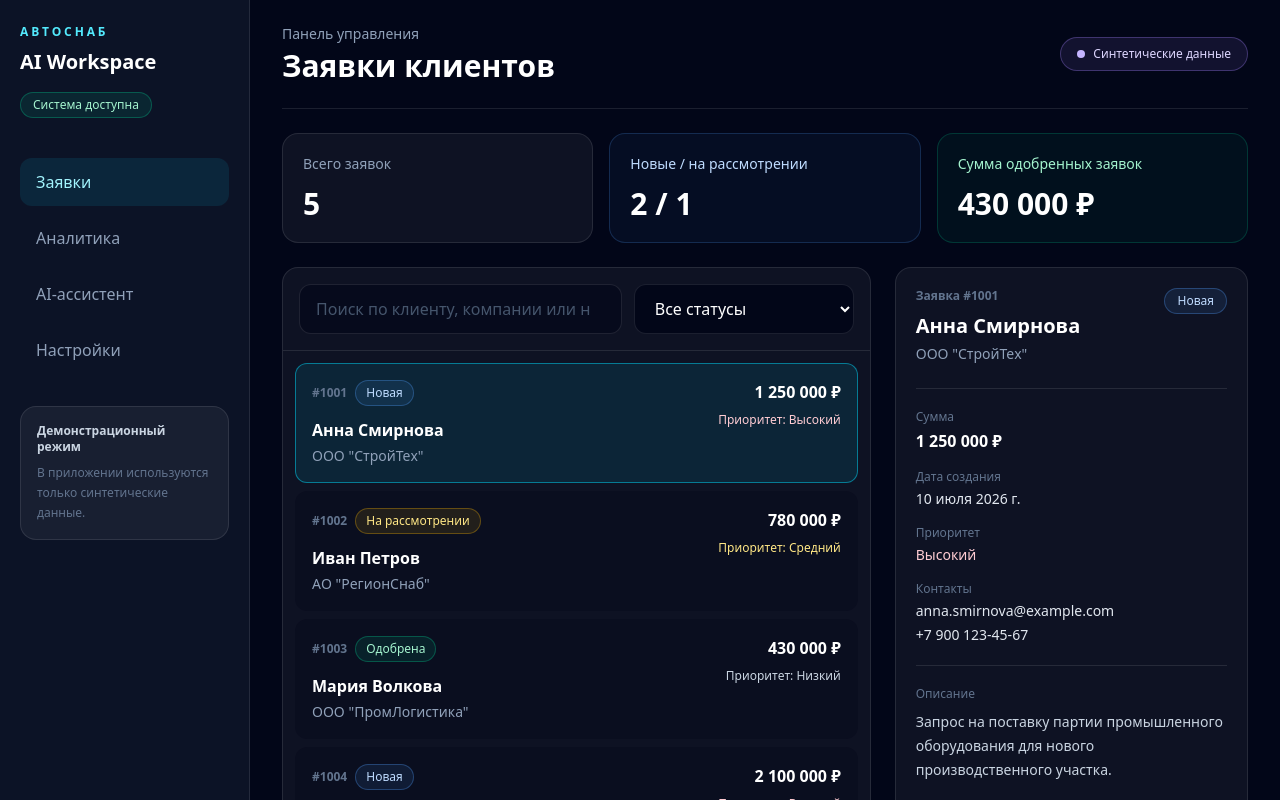
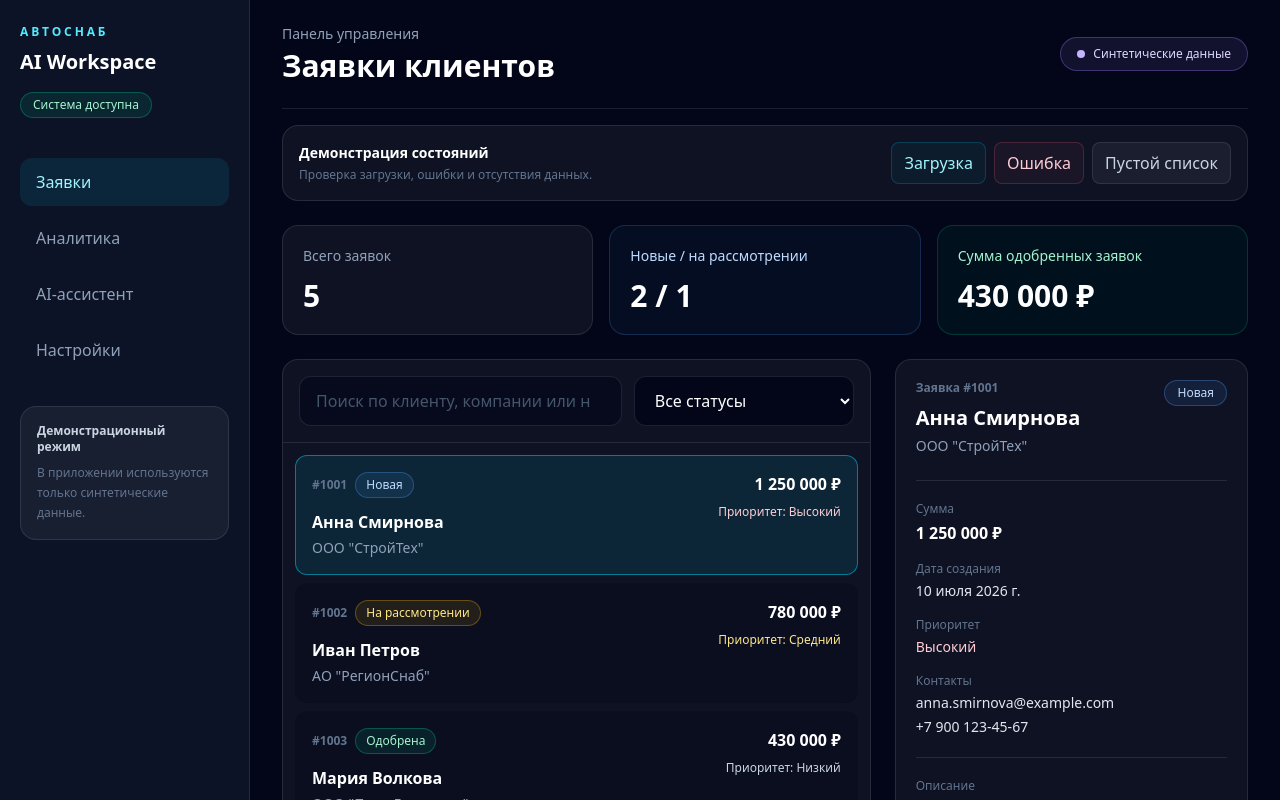
Before and after one commit to Den-is-Ka/autosnab-copilotkit-demo, a Next.js app: page / in a window 1280 px wide. Shown: the top 800 px of the page. Built offline with nearby package versions, Linux system fonts and the light colour scheme.

Commit message:
добавил ошибки загрузки панели мониторинга и пустые состояния

```diff
--- a/src/components/applications_dashboard.tsx
+++ b/src/components/applications_dashboard.tsx
@@ -2,6 +2,11 @@
 
 import { useMemo, useState } from "react";
 
+import {
+  DashboardEmptyState,
+  DashboardErrorState,
+  DashboardLoadingState,
+} from "@/components/dashboard_states";
 import { StatusChangeModal } from "@/components/status_change_modal";
 import {
   ToastNotification,
@@ -15,6 +20,8 @@ import type {
 } from "@/types/application";
 
 type StatusFilter = "all" | ApplicationStatus;
+
+type DashboardViewState = "ready" | "loading" | "error" | "empty";
 
 const statusLabels: Record<ApplicationStatus, string> = {
   new: "Новая",
@@ -62,9 +69,11 @@ export function ApplicationsDashboard() {
   const [applications, setApplications] = useState(initialApplications);
   const [searchQuery, setSearchQuery] = useState("");
   const [statusFilter, setStatusFilter] = useState<StatusFilter>("all");
+
   const [selectedApplicationId, setSelectedApplicationId] = useState(
     initialApplications[0].id,
   );
+
   const [isStatusModalOpen, setIsStatusModalOpen] = useState(false);
 
   const [pendingStatus, setPendingStatus] = useState<ApplicationStatus>(
@@ -77,6 +86,9 @@ const [toast, setToast] = useState<{
     message: string;
     kind: ToastKind;
   } | null>(null);
+
+  const [dashboardViewState, setDashboardViewState] =
+    useState<DashboardViewState>("ready");
 
   const filteredApplications = useMemo(() => {
     const normalizedQuery = searchQuery.trim().toLowerCase();
@@ -155,7 +167,52 @@ async function handleConfirmStatusChange() {
     message: `Статус заявки #${applicationId} изменён: «${statusLabels[previousStatus]}» → «${statusLabels[pendingStatus]}».`,
   });
 }
+async function handleSimulateLoading() {
+  setDashboardViewState("loading");
 
+  await new Promise<void>((resolve) => {
+    window.setTimeout(resolve, 1200);
+  });
+
+  setDashboardViewState("ready");
+
+  setToast({
+    kind: "info",
+    message: "Данные заявок успешно загружены.",
+  });
+}
+
+function handleSimulateError() {
+  setDashboardViewState("error");
+}
+
+function handleSimulateEmptyState() {
+  setDashboardViewState("empty");
+}
+
+async function handleRetryDashboard() {
+  setDashboardViewState("loading");
+
+  await new Promise<void>((resolve) => {
+    window.setTimeout(resolve, 1200);
+  });
+
+  setDashboardViewState("ready");
+
+  setToast({
+    kind: "success",
+    message: "Соединение восстановлено. Заявки снова доступны.",
+  });
+}
+
+function handleRestoreDashboard() {
+  setDashboardViewState("ready");
+
+  setToast({
+    kind: "success",
+    message: "Демонстрационные заявки восстановлены.",
+  });
+}
   return (
     <div className="min-h-screen bg-slate-950 text-slate-100">
       <div className="grid min-h-screen lg:grid-cols-[250px_minmax(0,1fr)]">
@@ -233,7 +290,63 @@ async function handleConfirmStatusChange() {
             </div>
           </header>
 
-          <section className="mt-6 grid gap-4 sm:grid-cols-2 xl:grid-cols-3">
+                    <section className="mt-4 flex flex-col gap-3 rounded-2xl border border-white/10 bg-white/5 p-4 sm:flex-row sm:items-center sm:justify-between">
+            <div>
+              <p className="text-sm font-semibold text-white">
+                Демонстрация состояний
+              </p>
+
+              <p className="mt-1 text-xs text-slate-500">
+                Проверка загрузки, ошибки и отсутствия данных.
+              </p>
+            </div>
+
+            <div className="flex flex-wrap gap-2">
+              <button
+                type="button"
+                onClick={handleSimulateLoading}
+                disabled={dashboardViewState === "loading"}
+                className="rounded-lg border border-cyan-400/20 bg-cyan-400/5 px-3 py-2 text-xs font-medium text-cyan-200 transition hover:bg-cyan-400/10 disabled:cursor-wait disabled:opacity-50"
+              >
+                Загрузка
+              </button>
+
+              <button
+                type="button"
+                onClick={handleSimulateError}
+                disabled={dashboardViewState === "loading"}
+                className="rounded-lg border border-rose-400/20 bg-rose-400/5 px-3 py-2 text-xs font-medium text-rose-200 transition hover:bg-rose-400/10 disabled:opacity-50"
+              >
+                Ошибка
+              </button>
+
+              <button
+                type="button"
+                onClick={handleSimulateEmptyState}
+                disabled={dashboardViewState === "loading"}
+                className="rounded-lg border border-white/10 bg-white/5 px-3 py-2 text-xs font-medium text-slate-300 transition hover:bg-white/10 disabled:opacity-50"
+              >
+                Пустой список
+              </button>
+            </div>
+          </section>
+
+                    {dashboardViewState === "loading" ? (
+            <DashboardLoadingState />
+          ) : null}
+
+          {dashboardViewState === "error" ? (
+            <DashboardErrorState onRetry={handleRetryDashboard} />
+          ) : null}
+
+          {dashboardViewState === "empty" ? (
+            <DashboardEmptyState onRestore={handleRestoreDashboard} />
+          ) : null}
+
+          <section className={`mt-6 gap-4 sm:grid-cols-2 xl:grid-cols-3 ${
+                                dashboardViewState === "ready" ? "grid" : "hidden"
+                              }`}
+                            >
             <article className="rounded-2xl border border-white/10 bg-white/5 p-5">
               <p className="text-sm text-slate-400">Всего заявок</p>
               <p className="mt-3 text-3xl font-bold text-white">
@@ -258,7 +371,10 @@ async function handleConfirmStatusChange() {
             </article>
           </section>
 
-          <section className="mt-6 grid gap-6 xl:grid-cols-[minmax(0,1.25fr)_minmax(320px,0.75fr)]">
+          <section className={`mt-6 gap-6 xl:grid-cols-[minmax(0,1.25fr)_minmax(320px,0.75fr)] ${
+                    dashboardViewState === "ready" ? "grid" : "hidden"
+                  }`}
+                >
             <div className="min-w-0 rounded-2xl border border-white/10 bg-white/5">
               <div className="grid gap-3 border-b border-white/10 p-4 sm:grid-cols-[minmax(0,1fr)_220px]">
                 <label>
--- /dev/null
+++ b/src/components/dashboard_states.tsx
@@ -0,0 +1,105 @@
+"use client";
+
+interface DashboardErrorStateProps {
+  onRetry: () => void;
+}
+
+interface DashboardEmptyStateProps {
+  onRestore: () => void;
+}
+
+export function DashboardLoadingState() {
+  return (
+    <section
+      aria-busy="true"
+      aria-live="polite"
+      className="mt-6 rounded-3xl border border-white/10 bg-white/5 p-5 sm:p-6"
+    >
+      <div className="flex items-center gap-3">
+        <span className="h-5 w-5 animate-spin rounded-full border-2 border-cyan-300/30 border-t-cyan-300" />
+
+        <div>
+          <h3 className="font-semibold text-white">Загружаем заявки</h3>
+          <p className="mt-1 text-sm text-slate-500">
+            Получаем актуальные данные и подготавливаем панель управления.
+          </p>
+        </div>
+      </div>
+
+      <div className="mt-6 grid animate-pulse gap-4 sm:grid-cols-2 xl:grid-cols-3">
+        {[1, 2, 3].map((item) => (
+          <div
+            key={item}
+            className="h-28 rounded-2xl border border-white/5 bg-white/5"
+          />
+        ))}
+      </div>
+
+      <div className="mt-6 grid animate-pulse gap-6 xl:grid-cols-[minmax(0,1.25fr)_minmax(320px,0.75fr)]">
+        <div className="h-96 rounded-2xl border border-white/5 bg-white/5" />
+        <div className="h-96 rounded-2xl border border-white/5 bg-white/5" />
+      </div>
+    </section>
+  );
+}
+
+export function DashboardErrorState({
+  onRetry,
+}: DashboardErrorStateProps) {
+  return (
+    <section
+      role="alert"
+      className="mt-6 rounded-3xl border border-rose-400/20 bg-rose-400/5 px-5 py-14 text-center sm:px-8"
+    >
+      <div className="mx-auto flex h-14 w-14 items-center justify-center rounded-2xl border border-rose-400/30 bg-rose-400/10 text-2xl text-rose-200">
+        !
+      </div>
+
+      <h3 className="mt-5 text-xl font-bold text-white">
+        Не удалось загрузить заявки
+      </h3>
+
+      <p className="mx-auto mt-3 max-w-lg text-sm leading-6 text-slate-400">
+        Сервис временно недоступен или соединение было прервано. Повтори
+        загрузку данных.
+      </p>
+
+      <button
+        type="button"
+        onClick={onRetry}
+        className="mt-6 rounded-xl bg-rose-300 px-5 py-3 text-sm font-semibold text-slate-950 transition hover:bg-rose-200"
+      >
+        Повторить загрузку
+      </button>
+    </section>
+  );
+}
+
+export function DashboardEmptyState({
+  onRestore,
+}: DashboardEmptyStateProps) {
+  return (
+    <section className="mt-6 rounded-3xl border border-white/10 bg-white/5 px-5 py-14 text-center sm:px-8">
+      <div className="mx-auto flex h-14 w-14 items-center justify-center rounded-2xl border border-cyan-400/20 bg-cyan-400/5 text-2xl text-cyan-200">
+        0
+      </div>
+
+      <h3 className="mt-5 text-xl font-bold text-white">
+        Заявок пока нет
+      </h3>
+
+      <p className="mx-auto mt-3 max-w-lg text-sm leading-6 text-slate-400">
+        Источник данных доступен, но в нём пока отсутствуют заявки для
+        отображения.
+      </p>
+
+      <button
+        type="button"
+        onClick={onRestore}
+        className="mt-6 rounded-xl border border-cyan-400/30 bg-cyan-400/10 px-5 py-3 text-sm font-semibold text-cyan-100 transition hover:bg-cyan-400/20"
+      >
+        Восстановить демонстрационные данные
+      </button>
+    </section>
+  );
+}
```
Lines whose indentation alone changed are shown as unchanged.
